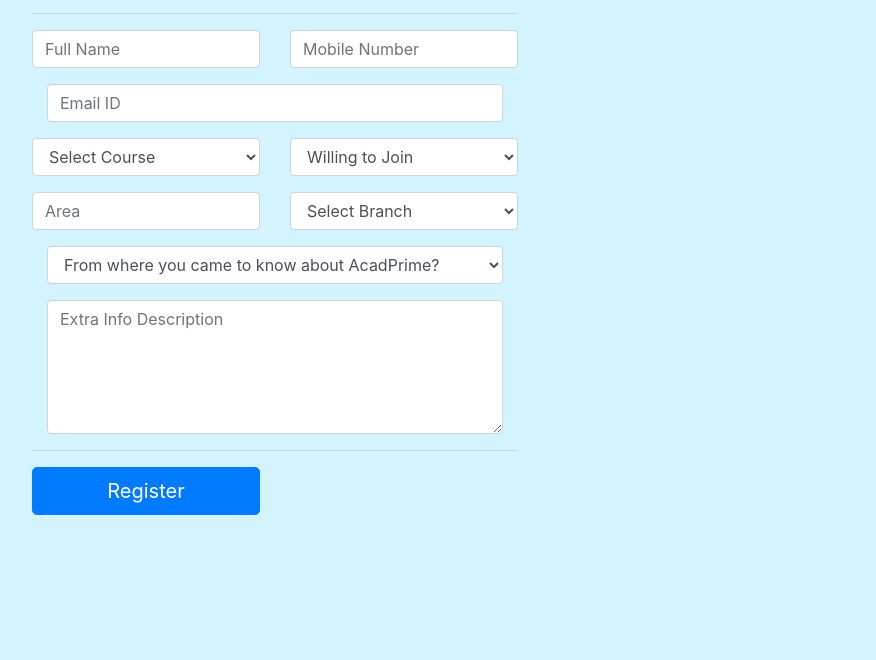
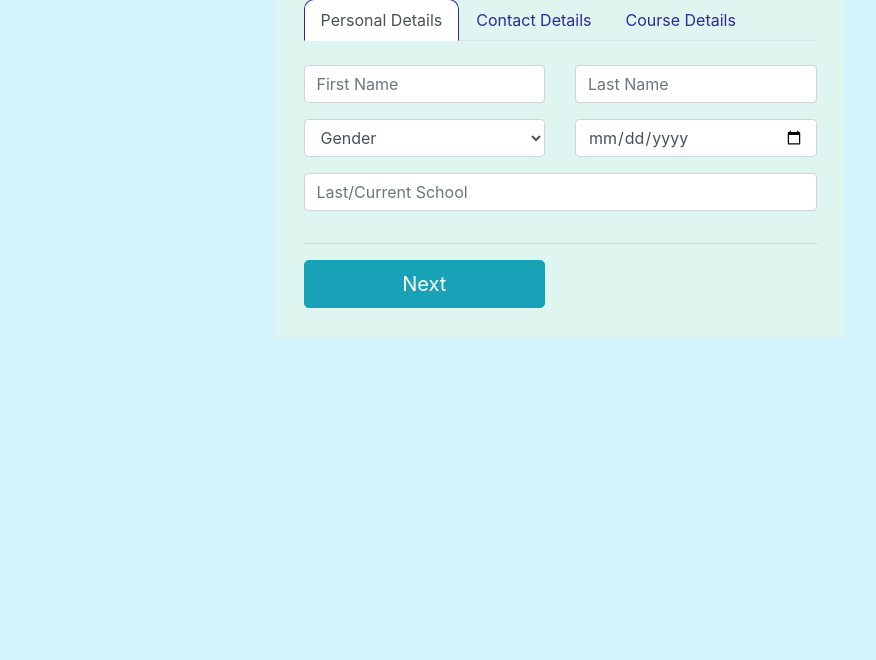
Before and after one commit to shreoshi-roy/Sample-Registration-Form, a plain HTML site: page index.html in a window 1280 px wide. Shown: the part 140-800 px from the top of the page, without its empty margins (80-956 px from the left). Drawn offline with nearby package versions, Linux system fonts and the light colour scheme; files that its build step writes are made by us from their sources.

Commit message:
Update index.html

```diff
--- a/index.html
+++ b/index.html
@@ -4,38 +4,127 @@
     <meta charset="utf-8">
     <title>AcadPrime</title>
     <link rel="stylesheet" href="https://stackpath.bootstrapcdn.com/bootstrap/4.4.1/css/bootstrap.min.css" integrity="sha384-Vkoo8x4CGsO3+Hhxv8T/Q5PaXtkKtu6ug5TOeNV6gBiFeWPGFN9MuhOf23Q9Ifjh" crossorigin="anonymous">
-    <link rel="stylesheet" href="styles.css">
+    <link rel="stylesheet" href="css/styles.css">
+    <!-- Bootstrap JS scripts -->
+    <script src="https://code.jquery.com/jquery-3.4.1.slim.min.js" integrity="sha384-J6qa4849blE2+poT4WnyKhv5vZF5SrPo0iEjwBvKU7imGFAV0wwj1yYfoRSJoZ+n" crossorigin="anonymous"></script>
+    <script src="https://cdn.jsdelivr.net/npm/popper.js@1.16.0/dist/umd/popper.min.js" integrity="sha384-Q6E9RHvbIyZFJoft+2mJbHaEWldlvI9IOYy5n3zV9zzTtmI3UksdQRVvoxMfooAo" crossorigin="anonymous"></script>
+    <script src="https://stackpath.bootstrapcdn.com/bootstrap/4.4.1/js/bootstrap.min.js" integrity="sha384-wfSDF2E50Y2D1uUdj0O3uMBJnjuUD4Ih7YwaYd1iqfktj0Uod8GCExl3Og8ifwB6" crossorigin="anonymous"></script>
   </head>
 
   <body>
     <div class="container">
       <div class="row">
-          <div class="col-sm-8 col-md-6">
+          <div class="col-sm-8 col-md-6 main-container">
             <form action="mailto:shreoshiroy@gmail.com" method="post" enctype="text/plain">
 
               <img src="logo.png" class="logo">
-              <hr />
 
+              <!-- Tabs -->
+              <ul class="nav nav-tabs" role="tablist">
+                <li class="nav-item">
+                  <a class="nav-link active" data-toggle="tab" href="#personal">Personal Details</a>
+                </li>
+                <li class="nav-item">
+                  <a class="nav-link" data-toggle="tab" href="#contact">Contact Details</a>
+                </li>
+                <li class="nav-item">
+                  <a class="nav-link" data-toggle="tab" href="#course">Course Details</a>
+                </li>
+              </ul>
+
+              <br />
+
+              <!-- Personal Tab -->
+              <div class="tab-content">
+                <div class="tab-pane fade show active" id="personal">
                   <div class="row">
                     <div class="col-sm-6 col-md-6">
                       <div class="form-group">
-                    <input type="text" name="Name" class="form-control input-lg" placeholder="Full Name" value="" required="required" />
+                        <input type="text" name="FirstName" class="form-control input-lg" placeholder="First Name" value="" required="required" />
                       </div>
                     </div>
 
                     <div class="col-sm-6 col-md-6">
                       <div class="form-group">
-                    <input type="text" name="MobileNumber" class="form-control input-lg" placeholder="Mobile Number" value="" required="required" />
+                        <input type="text" name="LastName" class="form-control input-lg" placeholder="Last Name" value="" required="required" />
                       </div>
                     </div>
                   </div>
 
-              <div class="col-sm-12 col-md-12 single">
+                  <div class="row">
+                    <div class="col-sm-6 col-md-6">
+                      <div class="form-group">
+                        <select name="Gender" class="form-control input-lg" value="" required="required" />
+                          <option value="">Gender</option>
+                          <option value="Male">Male</option>
+                          <option value="Female">Female</option>
+                          <option value="Other">Other</option>
+                        </select>
+                      </div>
+                    </div>
+
+                    <div class="col-sm-6 col-md-6">
+                      <div class="form-group">
+                        <input type="date" name="DOB" class="form-control input-lg" placeholder="Date of Birth" value="" required="required" />
+                      </div>
+                    </div>
+
+
+                    <div class="col-sm-12 col-md-12">
+                      <div class="form-group">
+                        <input type="text" name="School" class="form-control input-lg" placeholder="Last/Current School" value="" />
+                      </div>
+                    </div>
+                  </div>
+
+                  <hr />
+                  <div class="row">
+                      <div class="col-md-6">
+                        <button class="btn btn-info btn-lg next btn-block">Next</button>
+                      </div>
+                  </div>
+
+                </div>
+
+
+                <!-- Contact Tab -->
+                <div class="tab-pane fade" id="contact">
+                  <div class="row">
+                    <div class="col-sm-6 col-md-6">
+                      <div class="form-group">
+                        <input type="text" name="MobileNumber" class="form-control input-lg" placeholder="Mobile Number" value="" required="required" />
+                      </div>
+                    </div>
+
+                    <div class="col-sm-6 col-md-6">
+                      <div class="form-group">
+                        <input type="text" name="Area" class="form-control input-lg" placeholder="Area" value="" required="required" />
+                      </div>
+                    </div>
+
+
+                    <div class="col-sm-12 col-md-12">
                       <div class="form-group">
                         <input type="email" name="EmailID" class="form-control input-lg" placeholder="Email ID" value="" required="required"/>
                       </div>
                     </div>
+                  </div>
 
+                  <hr />
+                  <div class="row">
+                    <div class="col-md-6">
+                      <button class="btn btn-info btn-lg previous btn-block">Previous</button>
+                    </div>
+                    <div class="col-md-6">
+                      <button class="btn btn-info btn-lg next btn-block">Next</button>
+                    </div>
+                  </div>
+
+                </div>
+
+
+                <!-- Course Tab -->
+                <div class="tab-pane fade" id="course">
                   <div class="row">
                     <div class="col-sm-6 col-md-6">
                       <div class="form-group">
@@ -58,16 +147,19 @@
                             <option value="Enquiry">Enquiry</option>
                             <option value="Next Batch">Next Batch</option>
                             <option value="Next Year">Next Year</option>
-                        <option value="Online Classes">Online classes</option>
                         </select>
                       </div>
                     </div>
-              </div>
 
-              <div class="row">
+
+
                     <div class="col-sm-6 col-md-6">
                       <div class="form-group">
-                    <input type="text" name="Area" class="form-control input-lg" placeholder="Area" value="" required="required" />
+                        <select name="Online/Offline" class="form-control input-lg" value="" required="required" />
+                            <option value>Online/Offline</option>
+                            <option value="Online Classes">Online classes</option>
+                            <option value="Online Classes">Offline classes</option>
+                        </select>
                       </div>
                     </div>
 
@@ -77,13 +169,13 @@
                             <option value>Select Branch</option>
                             <option value="Ashok Vihar, Delhi"> Ashok Vihar, Delhi</option>
                             <option value="Hauz Khas, Delhi">Hauz Khas, Delhi</option>
-                        <option value="Madhavpur, Hyderabad">Madhavpur, Hyderabad</option>
+                            <option value="Dilshad Garden, Delhi">Madhavpur, Hyderabad</option>
                         </select>
                       </div>
                     </div>
-              </div>
 
-              <div class="col-sm-12 col-md-12 col-lg-12 single">
+
+                    <div class="col-sm-12 col-md-12 col-lg-12">
                       <div class="form-group">
                         <select name="FromWhere" class="form-control input-lg" value="" /> <br />
                             <option value>From where you came to know about AcadPrime?</option>
@@ -99,21 +191,32 @@
                       </div>
                     </div>
 
-              <div class="col-sm-12 col-md-12 single">
+                    <div class="col-sm-12 col-md-12">
                       <div class="form-group">
                         <textarea name="ExtraInfo" class="form-control input-lg" rows="5" cols="60" placeholder="Extra Info Description"></textarea>
+                      </div>
                     </div>
                   </div>
 
                   <hr />
                   <div class="row">
                     <div class="col-md-6">
-                    <input type="submit" value="Register" class="btn btn-primary btn-lg btn-block" />
+                      <button class="btn btn-info btn-lg previous btn-block">Previous</button>
+                    </div>
+                    <div class="col-md-6">
+                      <input type="submit" value="Register" class="btn btn-primary btn-lg btn-block register" />
                     </div>
                   </div>
+                </div>
+              </div>
+
+
             </form>
           </div>
         </div>
       </div>
+
+    <script src="https://ajax.googleapis.com/ajax/libs/jquery/3.4.1/jquery.min.js"></script>
+    <script src="index.js" charset="utf-8"></script>
   </body>
 </html>
```
Lines whose indentation alone changed are shown as unchanged.
